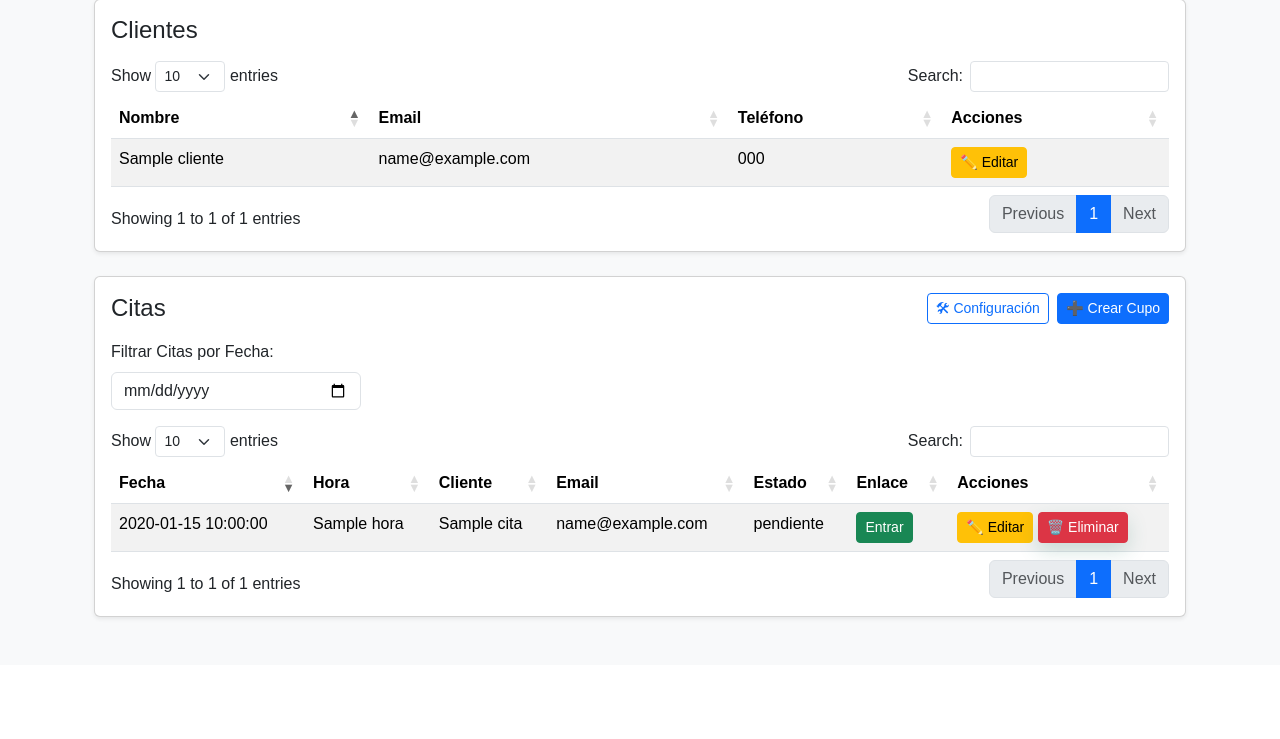
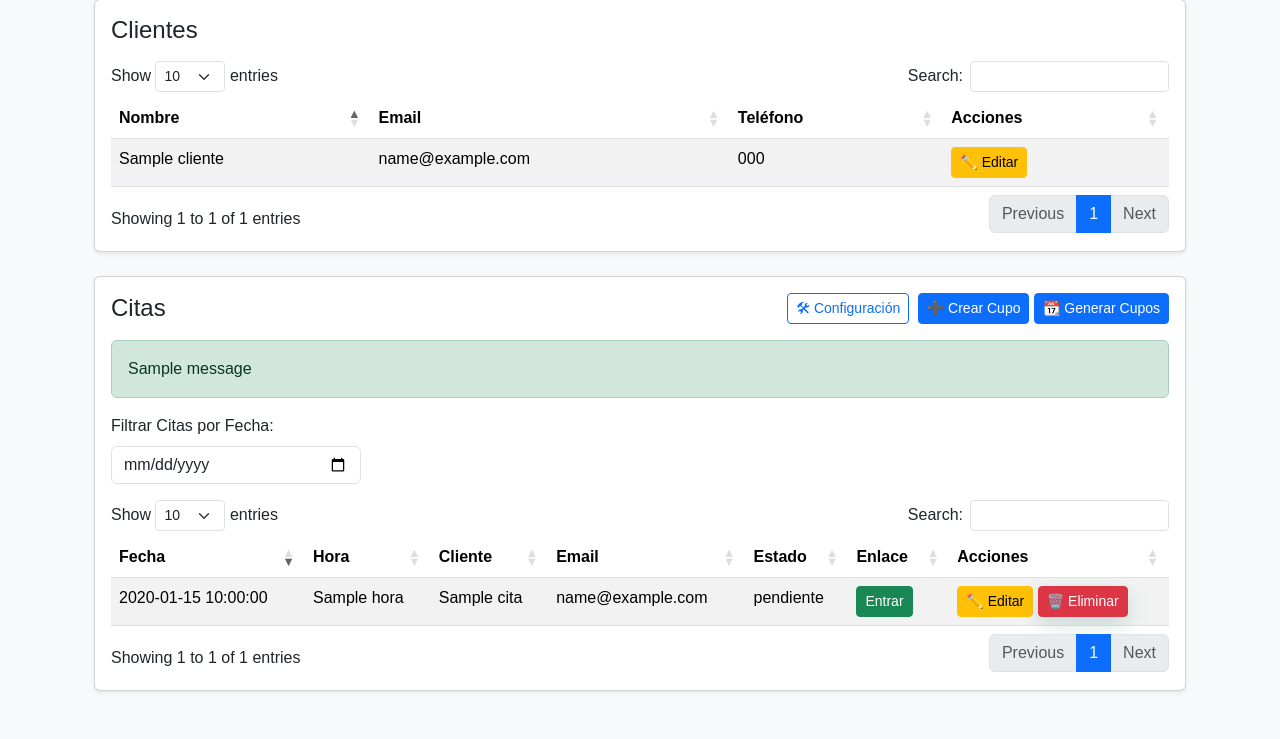
Before and after one commit to arturopocasangre/proyectoexpo, a Flask app: template templates/panel_admin.html in a window 1280 px wide. Shown: the part 462-1201 px from the top of the page. Before the commit the page ends 1082 px from the top, so only its background shows below. Run offline with Flask 3, Linux system fonts and the light colour scheme; the template is opened without the code that fills it: most values are stand-ins (such as "Sample title", 1, 10 or a date in 2020); one stand-in notice (Sample message) is shown; some libraries are stand-ins or nearby versions.

Commit message:
Add files via upload

```diff
--- a/templates/panel_admin.html
+++ b/templates/panel_admin.html
@@ -139,8 +139,22 @@
                 <div>
                     <a href="{{ url_for('admin_configuracion') }}" class="btn btn-sm btn-outline-primary me-1">🛠 Configuración</a>
                     <a href="{{ url_for('nueva_cita') }}" class="btn btn-sm btn-primary">➕ Crear Cupo</a>
+                    <a href="{{ url_for('generar_cupos_route') }}" class="btn btn-sm btn-primary">📆 Generar Cupos</a>
                 </div>
             </div>
+
+{% with messages = get_flashed_messages(with_categories=true) %}
+  {% if messages %}
+    <div class="mt-3">
+      {% for category, message in messages %}
+        <div class="alert alert-{{ category }}">
+          {{ message }}
+        </div>
+      {% endfor %}
+    </div>
+  {% endif %}
+{% endwith %}
+
 
             <!-- Filtro por fecha -->
             <div class="mb-3">
```
